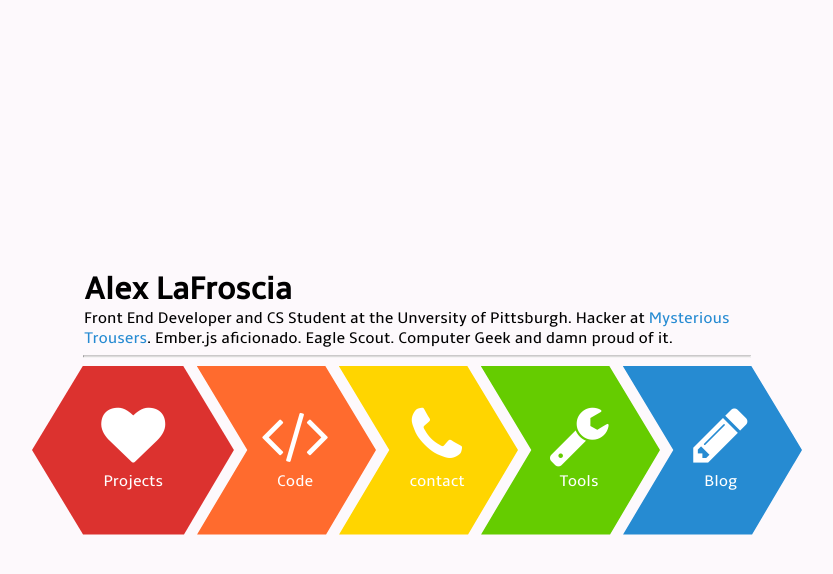
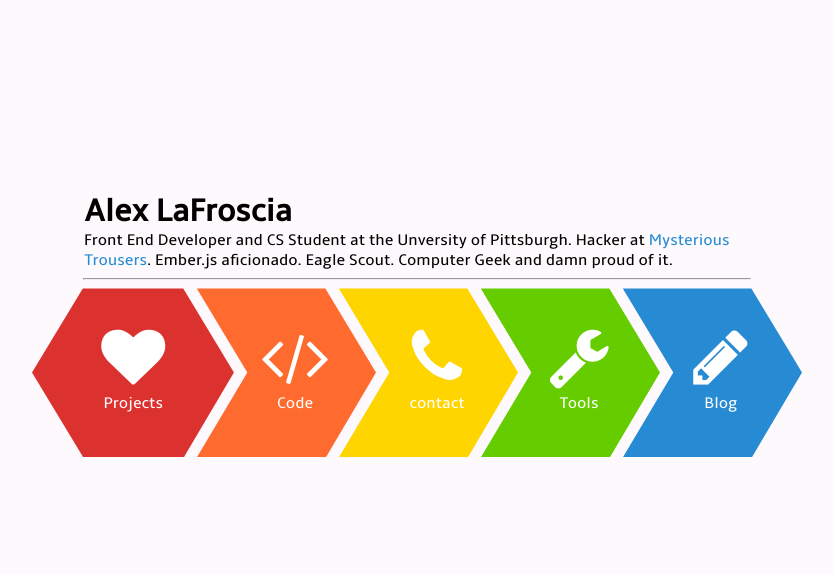
Before and after one commit to alexlafroscia/alexlafroscia.github.io, a Jekyll site: the page built from index.html, in a window 1280 px wide. Shown: the top 574 px of the page, without its empty margins (223-1056 px from the left). Built offline with Jekyll 4.4.1, drawn with Linux system fonts in a browser that asks for light colours.

Commit message:
Clean up some styling

```diff
--- a/_sass/_base.scss
+++ b/_sass/_base.scss
@@ -58,13 +58,14 @@
 html, body {
   margin: 0;
   padding: 0;
-  height: 100%;
   width: 100%;
+  overflow: auto;
 }
 
 body {
   font-family: 'AmbleRegular';
   background-color: $background-color;
+  overflow-y: hidden;
 }
 
 a {
@@ -151,41 +152,17 @@
 
 .hexagon {
   width: 202.0px;
-  height: 170px; }
+  height: 170px;
+}
 
 .arrow {
   width: 180.0px;
   height: 170px;
 }
 
-.littlenav {
-  $height: 75px;
-  $width: 90px;
-
-  padding: {
-    top: .5em;
-  }
-
-  li,
-  .hexagon,
-  .arrow {
-    height: $height;
-    width: $width;
-  }
-
-  li {
-    font-size: .7em;
-    position: relative;
-    display: inline-block;
-    float: left;
-  }
-}
-
 .homepage {
   $height: 666px;
-
-  @extend %vertical-align;
-  top: 45%;
+  margin-top: 15%;
 
   hr, p, h1 {
     margin: 0 auto;
```
